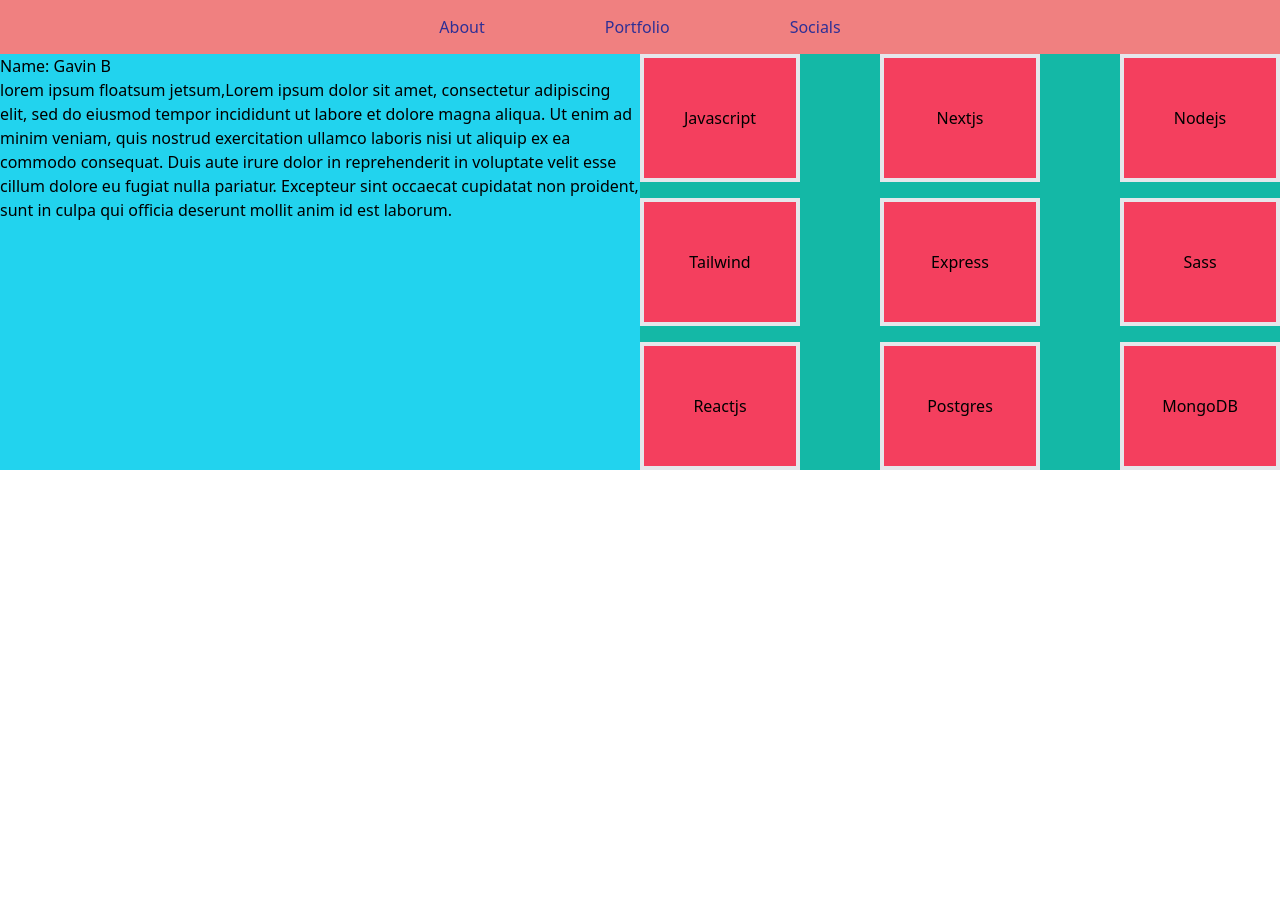
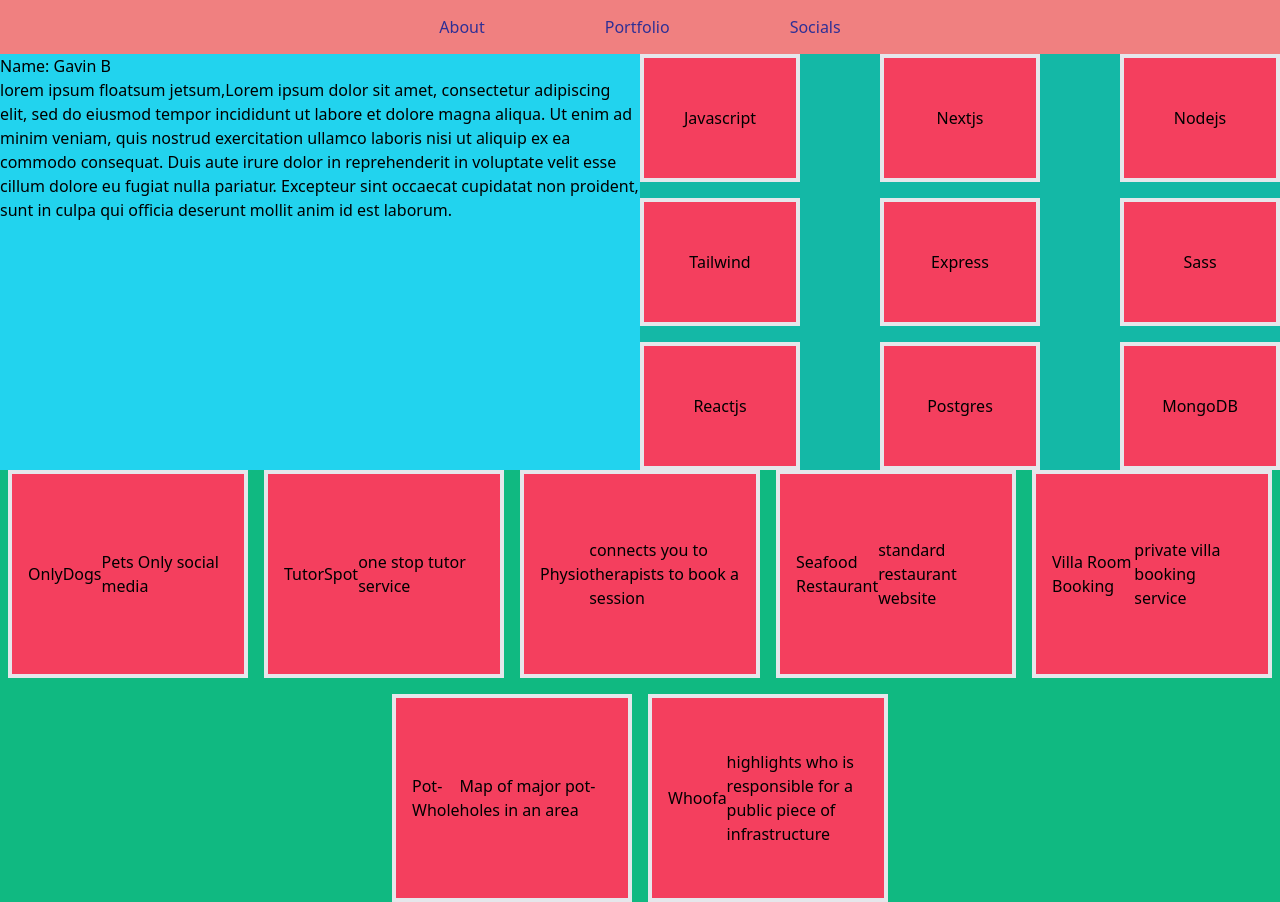
Before and after one commit to cantidosan/home-app, a Next.js app: page /about in a window 1280 px wide. Before the commit the page ends 800 px from the top, so only its background shows below. Built offline with nearby package versions, Linux system fonts and the light colour scheme.

Commit message:
Added projectlist/info components

```diff
--- a/components/LanguageInfo.js
+++ b/components/LanguageInfo.js
@@ -3,7 +3,9 @@
 export default function LanguageInfo(props) {
     return (
 
-        <div className="flex basis-40  justify-center items-center  box-border h-32  p-4 border-4 bg-rose-500 hover:bg-rose-300 hover:scale-110">
+        <div className="flex basis-40  justify-center items-center
+                        box-border h-32  p-4 border-4 bg-rose-500
+                        hover:bg-rose-300 hover:scale-110">
 
             <a >{props.lang.label}</a>
 
--- a/components/LanguageList.js
+++ b/components/LanguageList.js
@@ -14,7 +14,8 @@
         { label: "MongoDB", href: "" }];
 
     return (
-        <div className="flex basis-1/2  gap-4 flex-row grow flex-wrap justify-between bg-teal-500 ">
+        <div className="flex basis-1/2  gap-4 flex-row grow flex-wrap
+                        justify-between bg-teal-500 ">
             {languages.map((lang, key) => (
 
                 <LanguageInfo lang={lang} key={key} />
--- /dev/null
+++ b/components/ProjectInfo.js
@@ -0,0 +1,19 @@
+import React from 'react';
+
+export default function ProjectInfo(props) {
+
+
+
+
+    return (
+
+        <div className="flex basis-60  justify-center items-center
+            box-border h-52  p-4 border-4 bg-rose-500
+            hover: bg - rose - 300 hover: scale - 110" >
+
+            <h2>{props.proj.label}</h2>
+            <p>{props.proj.desc}</p>
+
+        </div>
+    );
+}
--- /dev/null
+++ b/components/ProjectList.js
@@ -0,0 +1,29 @@
+import React from 'react';
+import ProjectInfo from './ProjectInfo';
+
+
+export default function ProjectList(props) {
+
+    const projects = [
+
+        { label: "OnlyDogs", href: "", desc: "Pets Only social media" },
+        { label: "TutorSpot", href: "", desc: "one stop tutor service" },
+        { label: "Physio", href: "", desc: "connects you to therapists to book a session" },
+        { label: "Seafood Restaurant", href: "", desc: "standard restaurant website" },
+        { label: "Villa Room Booking", href: "", desc: "private villa booking service" },
+        { label: "Pot-Whole", href: "", desc: "Map of major pot-holes in an area" },
+        { label: "Whoofa", href: "", desc: "highlights who is responsible for a public piece of infrastructure" },
+    ];
+
+    return (
+        <div className="flex basis-1/2  gap-4 flex-row grow
+                    flex-wrap justify-center bg-emerald-500 ">
+
+            {projects.map((project, i) => (
+
+                <ProjectInfo proj={project} key={i} />
+            ))}
+
+        </div>
+    );
+}
--- a/pages/about.js
+++ b/pages/about.js
@@ -3,14 +3,14 @@
 import LanguageInfo from '../components/LanguageInfo';
 import LanguageList from '../components/LanguageList';
 import styles from '../styles/about.module.css'
-
+import ProjectList from '../components/ProjectList';
 
 export default function About() {
 
 
 
     return (
-
+        <>
             <div className="flex flex-row  justify-between">
                 <div className="flex-col basis-1/2 text-left bg-cyan-400">
                     <div className="font-medium">
@@ -29,10 +29,9 @@
                     </div>
                 </div>
                 <LanguageList />
-
-
             </div>
-
+            <ProjectList />
+        </>
     );
 
 
```
Lines whose indentation alone changed are shown as unchanged.
